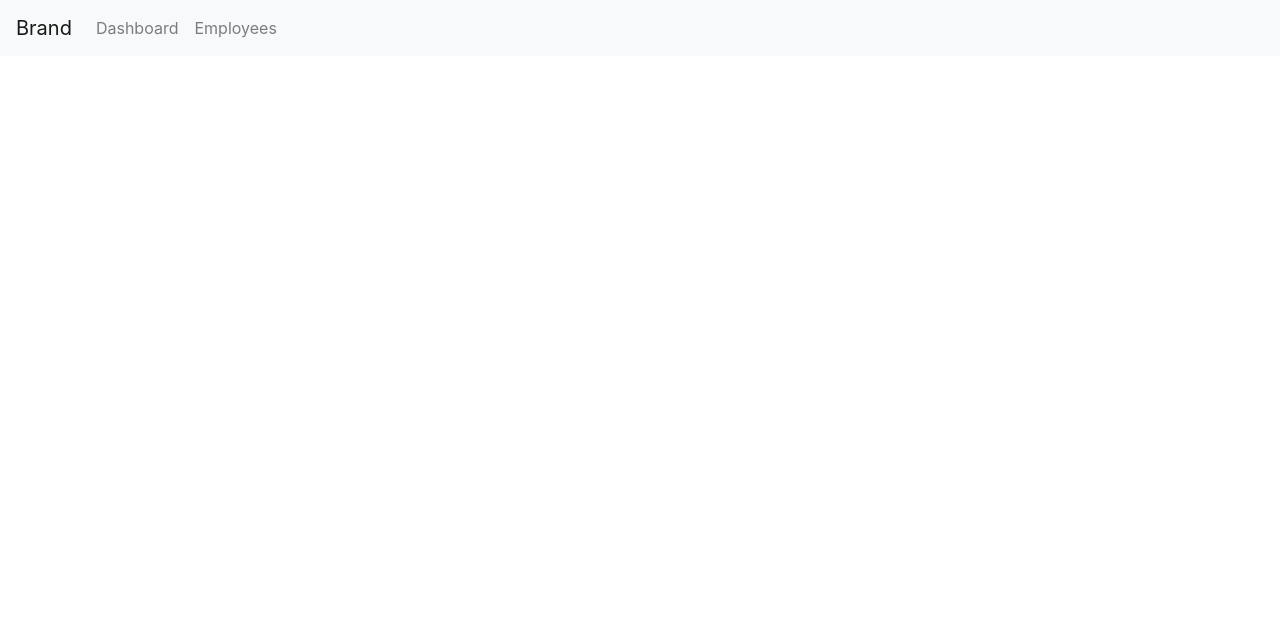
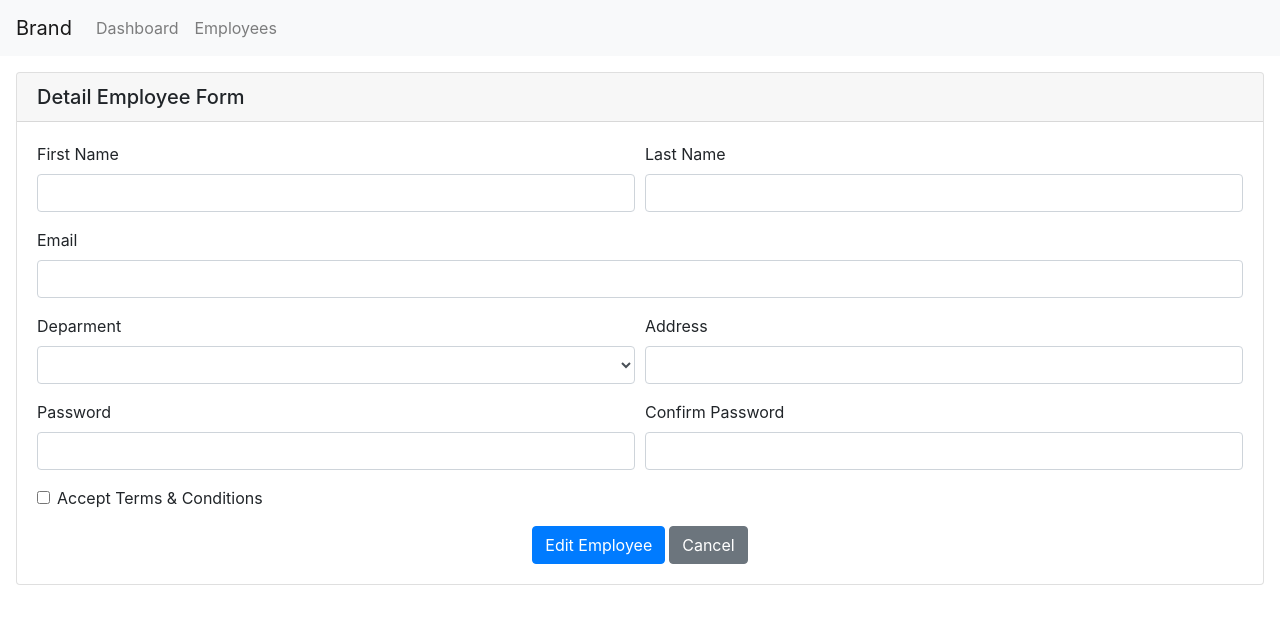
Before and after one commit to Trung1234/AngularEmployeeManager, an Angular app: page /detail in a window 1280 px wide. Before the commit this address led to /. Shown: the top 624 px of the page. Built offline with nearby package versions, Linux system fonts and the light colour scheme.

Commit message:
add form detail

```diff
--- a/src/app/app-routing.module.ts
+++ b/src/app/app-routing.module.ts
@@ -2,10 +2,12 @@ import { NgModule } from '@angular/core';
 import { Routes, RouterModule } from '@angular/router';
 import { EmployeesComponent } from './employees/employees.component';
 import { DashboardComponent } from './dashboard/dashboard.component';
+import { EmployeeDetailComponent } from './employee-detail/employee-detail.component';
 
 const routes: Routes = [
   { path: 'dashboash', component: DashboardComponent },
-  { path: 'employees', component: EmployeesComponent }
+  { path: 'employees', component: EmployeesComponent },
+  { path: 'detail', component: EmployeeDetailComponent }
 ];
 
 @NgModule({
--- a/src/app/app.module.ts
+++ b/src/app/app.module.ts
@@ -6,13 +6,15 @@ import { EmployeesComponent } from './employees/employees.component';
 import { EmployeeEditComponent } from './employee-edit/employee-edit.component';
 import { AppRoutingModule } from './app-routing.module';
 import { DashboardComponent } from './dashboard/dashboard.component';
+import { EmployeeDetailComponent } from './employee-detail/employee-detail.component';
 
 @NgModule({
   declarations: [
     AppComponent,
     EmployeesComponent,
     EmployeeEditComponent,
-    DashboardComponent
+    DashboardComponent,
+    EmployeeDetailComponent
   ],
   imports: [
     BrowserModule,
--- /dev/null
+++ b/src/app/employee-detail/employee-detail.component.html
@@ -0,0 +1,81 @@
+<div class="card m-3">
+  <h5 class="card-header">Detail Employee Form </h5>
+  <div class="card-body">
+      <form name="form" (ngSubmit)="f.form.valid && onSubmitEdit()" #f="ngForm"  novalidate>
+          <div class="form-row">
+              <div class="form-group col-6">
+                  <label>First Name</label>
+                  <input type="text" name="firstName" class="form-control" [(ngModel)]="model.firstName" #firstName="ngModel" [ngClass]="{ 'is-invalid': f.submitted && firstName.invalid }" required>
+                  <div *ngIf="f.submitted && firstName.invalid" class="invalid-feedback">
+                      <div *ngIf="firstName.errors.required">First Name is required</div>
+                  </div>
+              </div>
+              <div class="form-group col-6">
+                  <label>Last Name</label>
+                  <input type="text" name="lastName" class="form-control" [(ngModel)]="model.lastName" #lastName="ngModel" [ngClass]="{ 'is-invalid': f.submitted && lastName.invalid }" required>
+                  <div *ngIf="f.submitted && lastName.invalid" class="invalid-feedback">
+                      <div *ngIf="lastName.errors.required">Last Name is required</div>
+                  </div>
+              </div>
+          </div>
+          <div class="form-group">
+              <label>Email</label>
+              <input type="text" name="email" class="form-control" [(ngModel)]="model.email" #email="ngModel" [ngClass]="{ 'is-invalid': f.submitted && email.invalid }" required email>
+              <div *ngIf="f.submitted && email.invalid" class="invalid-feedback">
+                  <div *ngIf="email.errors.required">Email is required</div>
+                  <div *ngIf="email.errors.email">Email must be a valid email address</div>
+              </div>
+          </div>
+          <div class="form-row">
+            <div class="form-group col-6">
+              <label>Deparment</label>
+              <select name="depart" class="form-control" [(ngModel)]="model.depart" #depart="ngModel" [ngClass]="{ 'is-invalid': f.submitted && depart.invalid }" required>
+                  <option value=""></option>
+                  <option value="Human Resource">Human Resource</option>
+                  <option value="IT">IT</option>
+                  <option value="Sale">Sale</option>
+                  <option value="Account">Account</option>
+              </select>
+              <div *ngIf="f.submitted && depart.invalid" class="invalid-feedback">
+                  <div *ngIf="depart.errors.required">department is required</div>
+              </div>
+            </div>
+            <div class="form-group col-6">
+              <label>Address</label>
+              <input type="text" name="address" class="form-control" [(ngModel)]="model.address" #address="ngModel" [ngClass]="{ 'is-invalid': f.submitted && address.invalid }" required>
+              <div *ngIf="f.submitted && address.invalid" class="invalid-feedback">
+                  <div *ngIf="address.errors.required">Address is required</div>
+              </div>
+          </div>
+          </div>
+          <div class="form-row">
+              <div class="form-group col">
+                  <label>Password</label>
+                  <input type="password" name="password" class="form-control" [(ngModel)]="model.password" #password="ngModel"
+                  [ngClass]="{ 'is-invalid': f.submitted && password.invalid }" required minlength="8">
+                  <div *ngIf="f.submitted && password.invalid" class="invalid-feedback">
+                      <div *ngIf="password.errors.required">Password is required</div>
+                      <div *ngIf="password.errors.minlength">Password must be at least 8 characters</div>
+                  </div>
+              </div>
+              <div class="form-group col">
+                  <label>Confirm Password</label>
+                  <input type="password" name="confirmPassword" class="form-control" [(ngModel)]="model.confirmPassword" #confirmPassword="ngModel" [ngClass]="{ 'is-invalid': f.submitted && confirmPassword.invalid }" required>
+                  <div *ngIf="f.submitted && confirmPassword.invalid" class="invalid-feedback">
+                      <div *ngIf="confirmPassword.errors.required">Confirm Password is required</div>
+                      <div *ngIf="confirmPassword.errors.mustMatch">Passwords must match</div>
+                  </div>
+              </div>
+          </div>
+          <div class="form-group form-check">
+              <input type="checkbox" name="acceptTerms" id="acceptTerms" class="form-check-input" [(ngModel)]="model.acceptTerms" #acceptTerms="ngModel" [ngClass]="{ 'is-invalid': f.submitted && acceptTerms.invalid }" required>
+              <label for="acceptTerms" class="form-check-label">Accept Terms & Conditions</label>
+              <div *ngIf="f.submitted && acceptTerms.invalid" class="invalid-feedback">Accept Ts & Cs is required</div>
+          </div>
+          <div class="text-center">
+              <button class="btn btn-primary mr-1" [routerLink] = "'/detail'">Edit Employee</button>
+              <button class="btn btn-secondary" type="reset">Cancel</button>
+          </div>
+      </form>
+  </div>
+</div>
--- /dev/null
+++ b/src/app/employee-detail/employee-detail.component.ts
@@ -0,0 +1,32 @@
+import { Component, OnInit } from '@angular/core';
+import { Employee } from '../models/employee';
+import { DataService } from '../data.service';
+
+@Component({
+  selector: 'app-employee-detail',
+  templateUrl: './employee-detail.component.html',
+  styleUrls: ['./employee-detail.component.css']
+})
+export class EmployeeDetailComponent implements OnInit {
+  list: Employee[] = [];
+  model: Employee
+  constructor( private dataServ: DataService) { }
+
+  ngOnInit(): void {
+     this.dataServ.getSharedItem().subscribe((item) =>
+     {
+      this.model = item;
+     } );
+     this.dataServ.getSharedListItem().subscribe((list) =>
+     {
+      this.list = list;
+     } );
+  }
+  onSubmit() {
+    let cloneObject = JSON.parse(JSON.stringify(this.model));
+    var index = this.list.indexOf(this.model);
+    this.list.splice(index, 1);
+    this.list.push(cloneObject);
+    this.dataServ.sendSharedListItem(this.list);
+  }
+}
--- a/src/app/employees/employees.component.html
+++ b/src/app/employees/employees.component.html
@@ -26,10 +26,9 @@
               <td>{{item.address}}</td>
               <td>{{item.email}}</td>
               <td class="action">
-                  <a (click)="editEmployee(item)" class="btn btn-info btn-xs">
-                    <span class="fa fa-edit"></span> Edit
-                  </a>
-
+                <a [routerLink] = "'/detail'" (click)="editEmployee(item)" class="btn btn-info btn-xs">
+                  <span class="fa fa-edit"></span> Detail
+                </a>
                   <a (click)="deleteEmployee(item)" class="btn btn-info btn-xs">
                     <span class="fa fa-edit"></span> Delete
                   </a>
--- a/src/app/employees/employees.component.ts
+++ b/src/app/employees/employees.component.ts
@@ -26,6 +26,8 @@ export class EmployeesComponent implements OnInit {
   }
 
   editEmployee(item: Employee) {
+    this.dataServ.sendSharedItem(item);
+    this.dataServ.sendSharedListItem(this.listEmployees);
   }
 
 }
```
Also changed, not shown: src/app/employee-detail/employee-detail.component.css (added).
